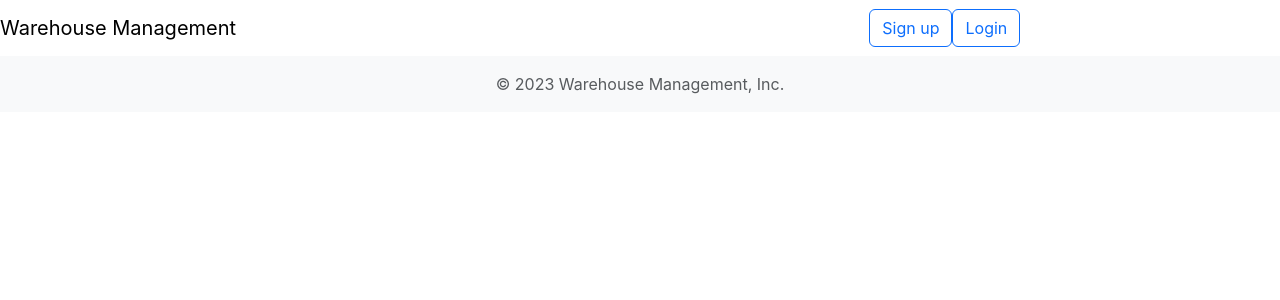
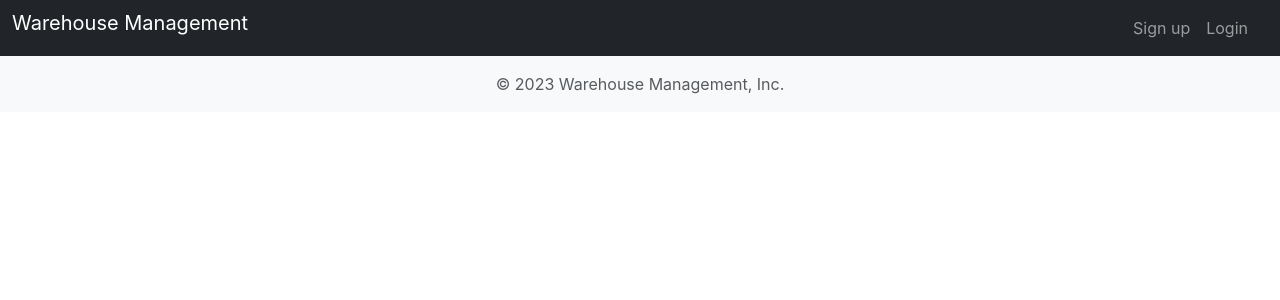
Before and after one commit to supershalala/warehouse-management, a React (Create React App) app in the folder client/: page / in a window 1280 px wide. Shown: the top 300 px of the page. Built offline with nearby package versions, Linux system fonts and the light colour scheme.

Commit message:
fixed navbar

```diff
--- a/client/src/components/Header/index.js
+++ b/client/src/components/Header/index.js
@@ -1,6 +1,9 @@
+
+
 import React from 'react';
 import { Link } from 'react-router-dom';
 import AuthService from '../../utils/auth';
+import { Navbar, Nav, Button, Container, Row, Col } from 'react-bootstrap';
 
 function Header() {
   const isAuthenticated = AuthService.loggedIn();
@@ -10,25 +13,35 @@ function Header() {
   };
 
   return (
-    <nav className="navbar navbar-expand-lg navbar-light">
-      <Link className="navbar-brand col-4 pl-0 mr-0" to="/">Warehouse Management</Link>
-      <button className="navbar-toggler collapsed" type="button" data-toggle="collapse" data-target="#navigations-09" aria-expanded="false">
-        <span className="navbar-toggler-icon"></span>
-      </button>
-      <div className="navbar-collapse justify-content-md-center col-8 px-0 collapse" id="navigations-09">
-      <ul className="navbar-nav col-6 justify-content-center">
-          {isAuthenticated && <li className="nav-item">
-            <Link className="nav-link" to="/dashboard">Dashboard</Link>
-            <Link className="nav-link" to="/staffmanagement">Staff Management</Link>
-          </li>}
-        </ul>
-        <div className="col-6 text-lg-right px-0">
-          {!isAuthenticated && <Link className="btn btn-outline-primary mt-2 mt-lg-0 mr-0" to="/signup">Sign up</Link>}
-          {!isAuthenticated && <Link className="btn btn-outline-primary mt-2 mt-lg-0 mr-0 ml-2" to="/login">Login</Link>}
-          {isAuthenticated && <button className="btn btn-outline-primary mt-2 mt-lg-0 mr-0 ml-2" onClick={handleLogout}>Logout</button>}
-        </div>
-      </div>
-    </nav>
+    <Navbar collapseOnSelect expand="lg" bg="dark" variant="dark">
+      <Container fluid>
+        <Row className="w-100">
+          <Col className="pr-0">
+            <Navbar.Brand as={Link} to="/">Warehouse Management</Navbar.Brand>
+          </Col>
+          <Col className="px-0">
+            <Navbar.Toggle aria-controls="responsive-navbar-nav" className="ml-auto" />
+            <Navbar.Collapse id="responsive-navbar-nav" className="justify-content-end">
+              {isAuthenticated &&
+              <Nav className="justify-content-center">
+                <Nav.Link as={Link} to="/dashboard">Dashboard</Nav.Link>
+                <Nav.Link as={Link} to="/staffmanagement">Staff Management</Nav.Link>
+              </Nav>}
+              <Nav>
+                {!isAuthenticated &&
+                <>
+                  <Nav.Link as={Link} to="/signup">Sign up</Nav.Link>
+                  <Nav.Link as={Link} to="/login">Login</Nav.Link>
+                </>}
+                {isAuthenticated &&
+                  <Button variant="outline-light" onClick={handleLogout}>Logout</Button>
+                }
+              </Nav>
+            </Navbar.Collapse>
+          </Col>
+        </Row>
+      </Container>
+    </Navbar>
   );
 }
 
```
